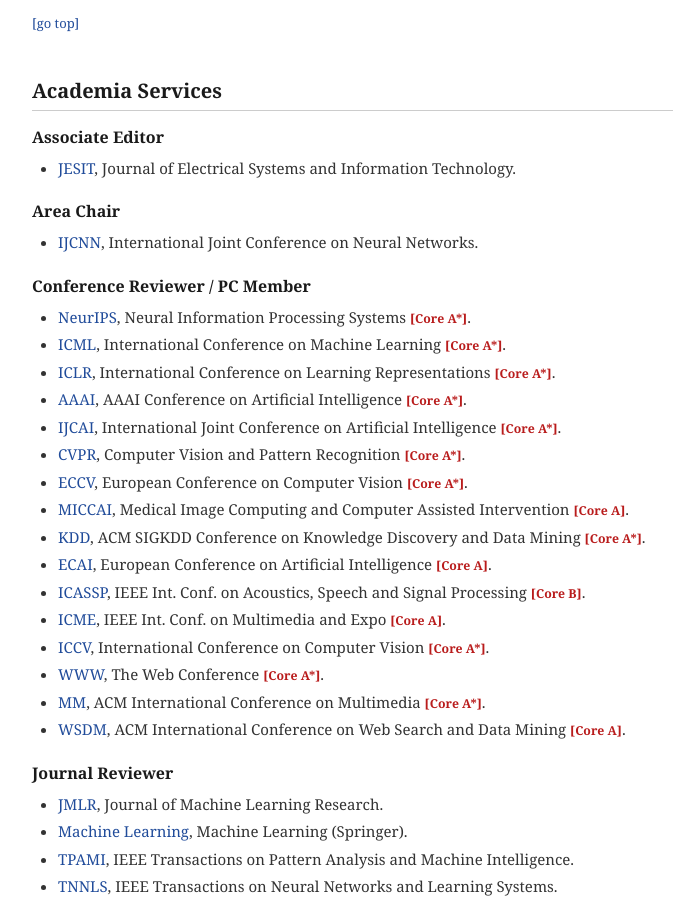
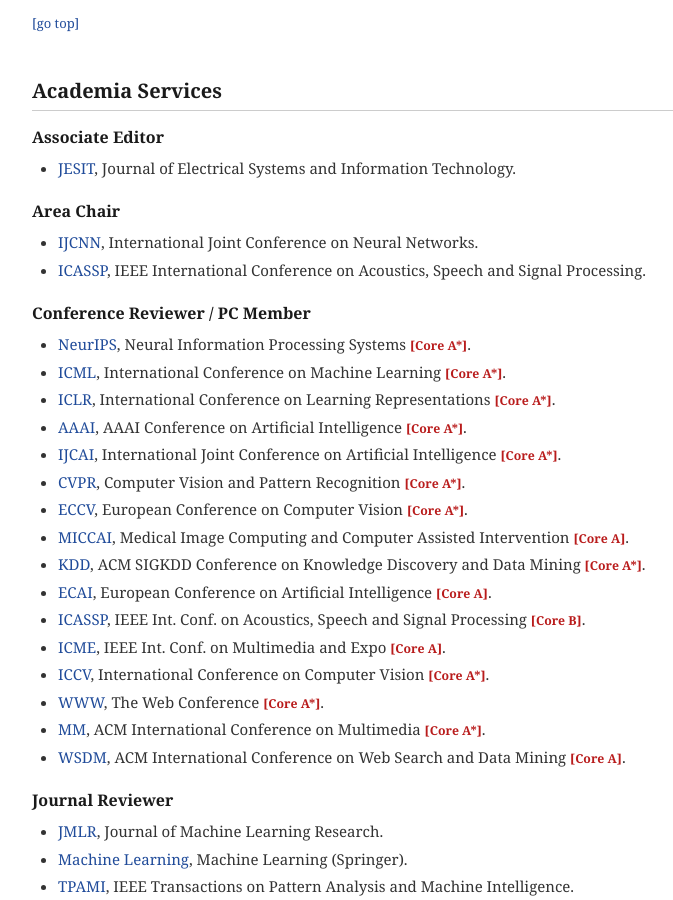
Before and after one commit to shengchaochen82/shengchaochen82.github.io, a Jekyll site: the page built from index.md, in a window 1280 px wide and 900 px high, scrolled down 4056 px. Shown: the whole window, without its empty margins (108-781 px from the left). Built offline with Jekyll 4.4.1, drawn with Linux system fonts in a browser that asks for light colours.

Commit message:
Content: add ICASSP to Area Chair services
Co-Authored-By: Claude Sonnet 5 <noreply@anthropic.com>

```diff
--- a/_data/services.yml
+++ b/_data/services.yml
@@ -11,6 +11,9 @@ area_chair:
     - name: "IJCNN"
       full: "International Joint Conference on Neural Networks"
       link: "https://2025.ijcnn.org/"
+    - name: "ICASSP"
+      full: "IEEE International Conference on Acoustics, Speech and Signal Processing"
+      link: "https://ieeeicassp.org/"
 
 conference_reviewer:
   title: "Conference Reviewer / PC Member"
```
